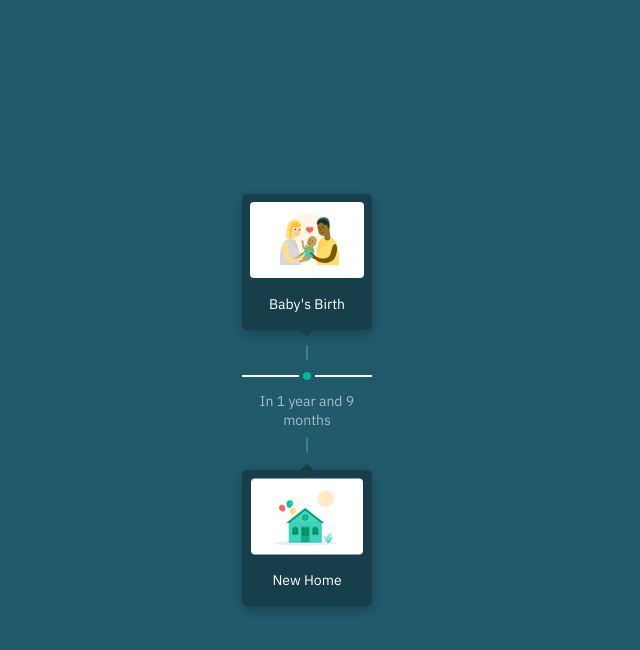
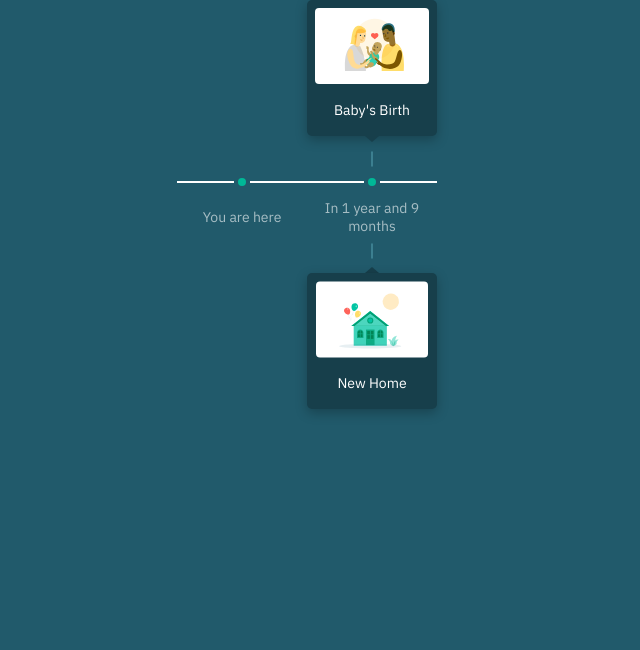
Before and after one commit to Frontendry/lifecheq-app, a React (Create React App) app: page / in a window 1280 px wide. Shown: the top 650 px of the page, without its empty margins (333-973 px from the left). Built offline with nearby package versions, Linux system fonts and the light colour scheme.

Commit message:
height name prop drilling reduction

```diff
--- a/src/App.tsx
+++ b/src/App.tsx
@@ -1,9 +1,9 @@
 
 // React Modules
-import {
-  useEffect, useState
-} from "react";
+import { useEffect, useState} from "react";
+
 // Timelines
+import StartingPoint from './components/Timeline/StartingPoint'
 import OneYearNineMonths from "./components/Timeline/OneYearNineMonths";
 
 function App() {
@@ -35,8 +35,9 @@ function App() {
 
   }, []);
   return (
-    <main className="flex min-h-screen items-center justify-center">
-      <OneYearNineMonths uniformNameHeight={uniformNameHeight} />
+    <main className="flex min-h-screen justify-center">
+      <StartingPoint />
+      <OneYearNineMonths />
     </main>
   );
 }
--- a/src/components/Timeline/OneYearNineMonths/index.tsx
+++ b/src/components/Timeline/OneYearNineMonths/index.tsx
@@ -1,3 +1,6 @@
+// React Modules
+import { useEffect, useState } from "react";
+
 // Interface
 import { TimeframeProps } from "../../../utils/interfaces";
 
@@ -9,7 +12,32 @@ import BabyBirth from "../../general-components/goals/BabyBirth";
 import TimeframeName from "../../general-components/timeframe/TimeframeName";
 import NewHome from "../../general-components/goals/NewHome";
 
-const TimeFrame = ({ uniformNameHeight }: TimeframeProps) => {
+const TimeFrame = () => {
+  const [uniformNameHeight, setUniformSetHeight] = useState<number>(0);
+  useEffect(() => {
+    const allWithClass = Array.from(
+      document.querySelectorAll(".goal-name-wrap")
+    );
+
+    const getMaxHeight = () => {
+      let maxHeight: number | undefined = -1;
+      allWithClass.forEach((element) => {
+        if (
+          element &&
+          typeof element.querySelector(".mx-height-content-holder") !==
+            "undefined"
+        ) {
+          maxHeight = element.querySelector(
+            ".mx-height-content-holder"
+          )?.clientHeight;
+        }
+      });
+
+      return maxHeight;
+    };
+
+    setUniformSetHeight(getMaxHeight());
+  }, []);
   return (
     <TimeframeLayout>
       <BabyBirth />
--- /dev/null
+++ b/src/components/Timeline/StartingPoint/index.tsx
@@ -0,0 +1,49 @@
+// React Modules
+import { useEffect, useState } from "react";
+
+// Interface
+import { TimeframeProps } from "../../../utils/interfaces";
+
+// Time Frame Components
+import TimeframeName from "../../general-components/timeframe/TimeframeName";
+
+// Time Frame Layout
+import TimeframeLayout from "../../general-components/timeframe/TimeframeLayout";
+const TimeFrame = () => {
+      const [uniformNameHeight, setUniformSetHeight] = useState<number>(0);
+      useEffect(() => {
+        const allWithClass = Array.from(
+          document.querySelectorAll(".goal-name-wrap")
+        );
+
+        const getMaxHeight = () => {
+          let maxHeight: number | undefined = -1;
+          allWithClass.forEach((element) => {
+            if (
+              element &&
+              typeof element.querySelector(".mx-height-content-holder") !==
+                "undefined"
+            ) {
+              maxHeight = element.querySelector(
+                ".mx-height-content-holder"
+              )?.clientHeight;
+            }
+          });
+
+          return maxHeight;
+        };
+
+        setUniformSetHeight(getMaxHeight());
+      }, []);
+  return (
+    <TimeframeLayout>
+      <div className="min-h-43 mb-1.5"></div>
+      <TimeframeName
+        name="You are here"
+        uniformNameHeight={uniformNameHeight}
+      />
+    </TimeframeLayout>
+  );
+};
+
+export default TimeFrame;
--- a/src/components/general-components/goals/GoalLayout.tsx
+++ b/src/components/general-components/goals/GoalLayout.tsx
@@ -6,20 +6,23 @@ import { UpArrow, DownArrow } from "./Arrows";
 
 const GoalLayout = ({ goalName, imgSrc, oppositeSide }: GoalLayoutProps) => {
   return (
-    <div className={`flex flex-col items-center w-full min-h-43 `}>
+    <div
+      className={`flex flex-col items-center w-full min-h-43 ${oppositeSide ? "mb-1.5" : '' }`}
+    >
       <div
         className={`border border-cyan-750 w-0 h-4 rounded-full ${
-          oppositeSide ? "order-3 mt-[8.52px] mb-1.5" : "mt-[8.52px] mb-[11px]"
+          oppositeSide ? "order-3 mt-[8.52px]" : "mt-2 mb-2"
         }`}
       ></div>
 
       {oppositeSide ? <DownArrow /> : <UpArrow />}
+
       <div className="bg-cyan-950 shadow-md-2 w-full min-h-34 pt-2 flex flex-col text-center rounded-5px">
         <figure className="flex items-start justify-center">
           <img src={imgSrc} alt={goalName} />
         </figure>
         <div className="p-2 flex-grow flex-shrink flex items-center justify-center">
-          <p className="">{goalName}</p>
+          <p>{goalName}</p>
         </div>
       </div>
     </div>
--- a/src/components/general-components/timeframe/TimeframeName.tsx
+++ b/src/components/general-components/timeframe/TimeframeName.tsx
@@ -4,18 +4,23 @@ import { TimeframeNameProps } from "../../../utils/interfaces"
 // Components
 import Separator from "./Separator";
 
+function nameMarkup(name : string) {
+  return { __html: name };
+}
+
 const TimeframeName = ({ name, uniformNameHeight }: TimeframeNameProps) => {
   return (
     <div className="flex flex-col text-center relative">
       <Separator />
       <div
-        className="flex flex-col justify-center goal-name-wrap"
+        className="flex flex-col justify-center goal-name-wrap overflow-hidden"
         style={{
           height: `${uniformNameHeight}px`,
         }}
       >
         <div className="mx-height-content-holder">
-          <p className="opacity-60">{name}</p>
+          <p className="opacity-60" dangerouslySetInnerHTML={nameMarkup(name)}>
+          </p>
         </div>
       </div>
     </div>
```
